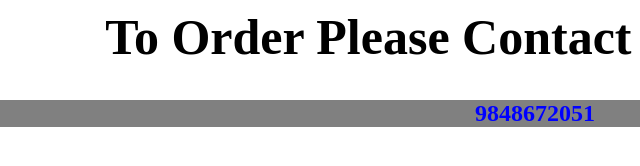
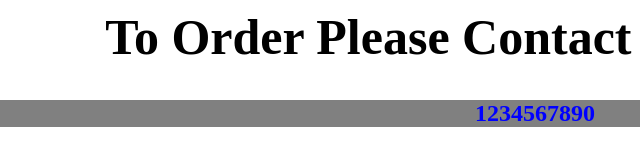
Before and after one commit to Sravani548/Coffee, a plain HTML site: page order.html in a window 1280 px wide. Shown: the full height of the page, 105-745 px from the left. Drawn offline with Linux system fonts and the light colour scheme.

Commit message:
Update order.html

```diff
--- a/order.html
+++ b/order.html
@@ -4,6 +4,6 @@
 </head>
 <body>
 <h1 style="text-align:center;font-size:50px;">To Order Please Contact Below Number</h1>
-<h2 style="text-align:center;color:blue;background-color:grey">9848672051<h2>
+<h2 style="text-align:center;color:blue;background-color:grey">1234567890<h2>
 </body>
 </html>
```
